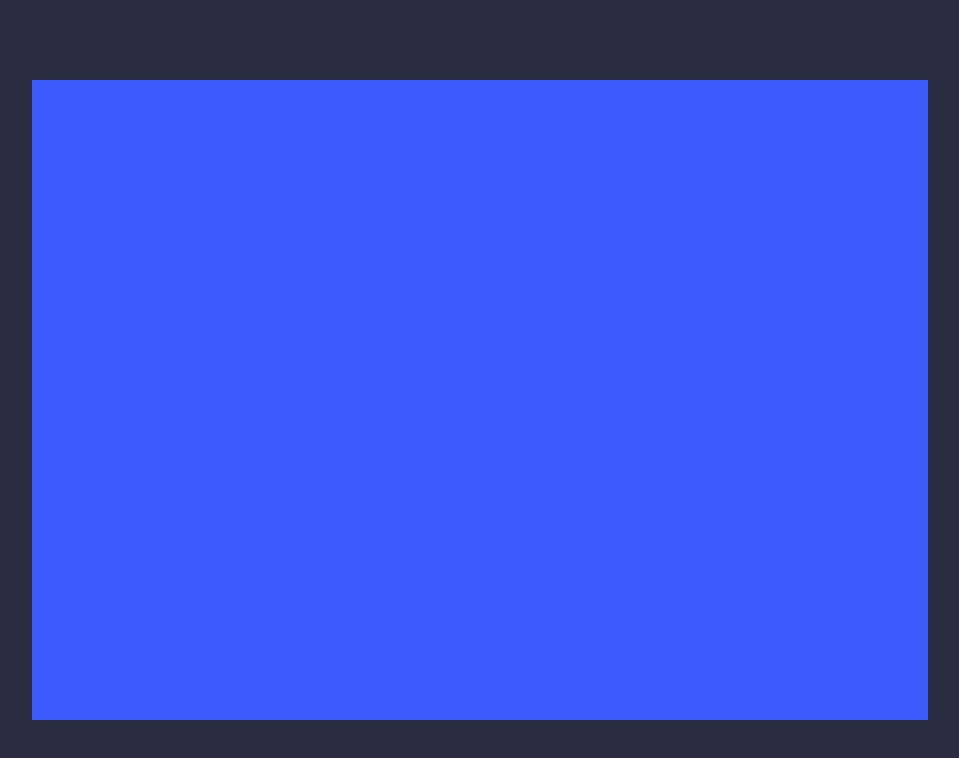
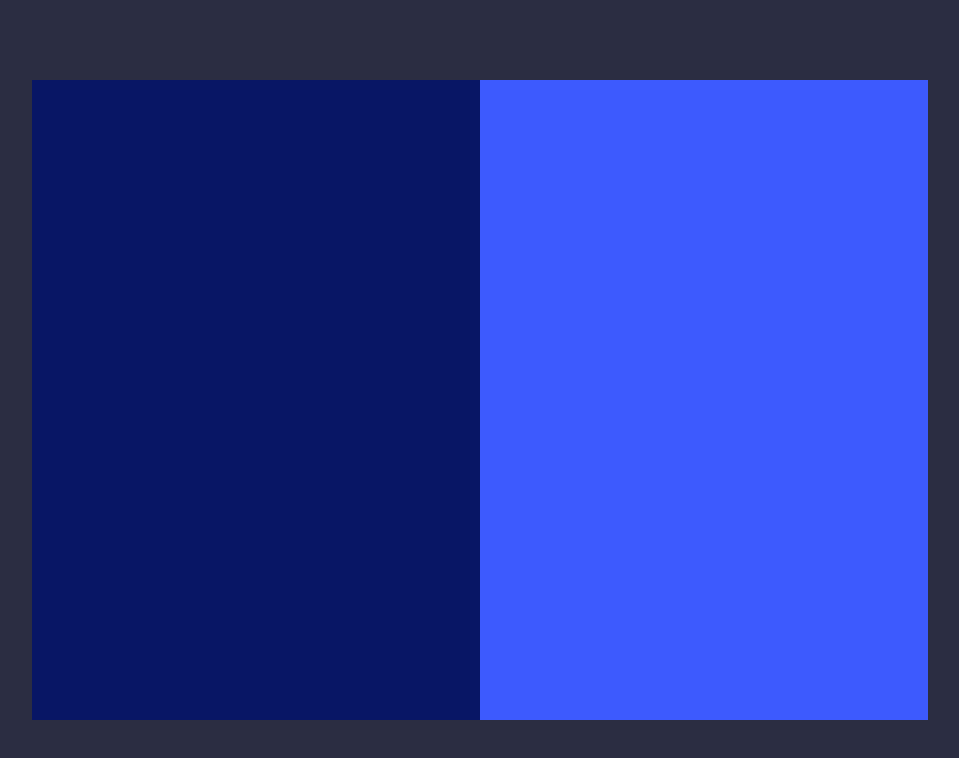
Before and after one commit to jkniaziii/job-finder, a React (Create React App) app: page /login in a window 1280 px wide. Shown: the top 758 px of the page, without its empty margins (160-1119 px from the left). Built offline with nearby package versions, Linux system fonts and the light colour scheme.

Commit message:
store and routes

```diff
--- a/src/Pages/Login/index.tsx
+++ b/src/Pages/Login/index.tsx
@@ -4,7 +4,11 @@ import style from './style.module.scss';
 const Login = () => {
   return (
     <div className={style.container}>
-        <div className={style.container_inner}></div>
+        <div className={style.container_inner}>
+         <div className={style.image_contaner}>
+        {/* <img className={style.image_contaner_inner} src="/images/login-image.jpg" alt="my image" /> */}
+        </div>
+        </div>
     </div>
   )
 }
--- a/src/Pages/Login/style.module.scss
+++ b/src/Pages/Login/style.module.scss
@@ -10,3 +10,11 @@
     width: 70%;
     height: 80%;
 }
+.image_contaner{
+    width: 50%;
+    background-color: #081665;
+    height: -webkit-fill-available;
+}
+.image_contaner_inner{
+    object-fit: contain; /* maintain aspect ratio of the image while fitting it within the child element */
+}
```
Also changed, not shown: 1 other file (tests, documents, lock files or other folders).
